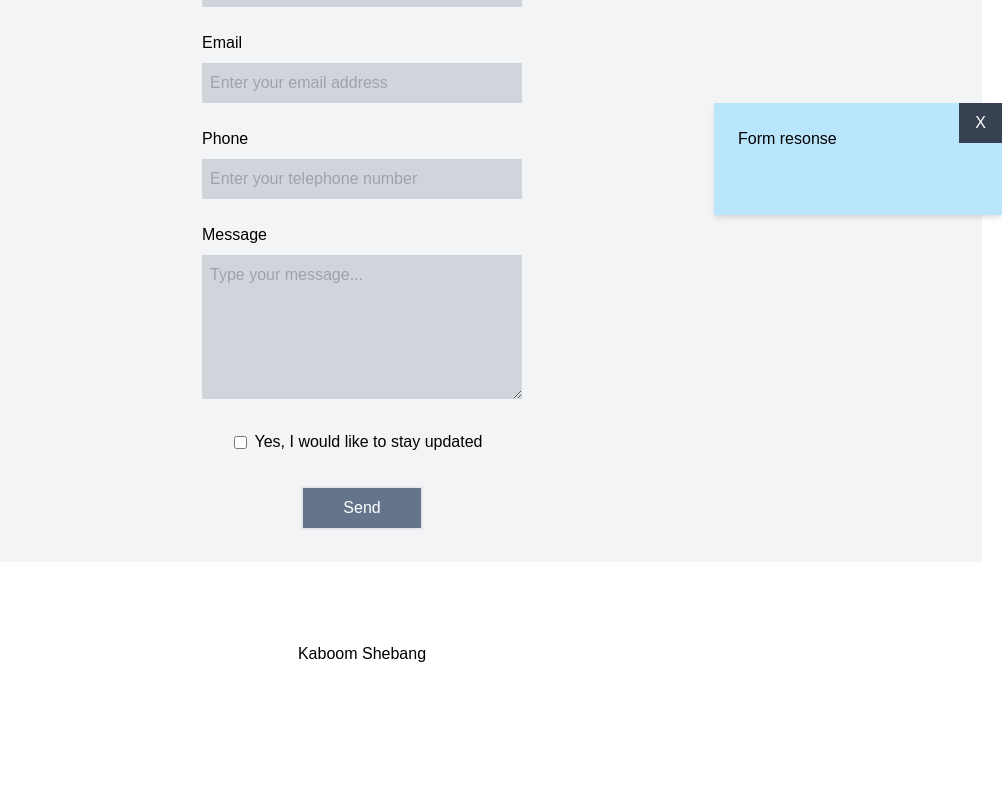
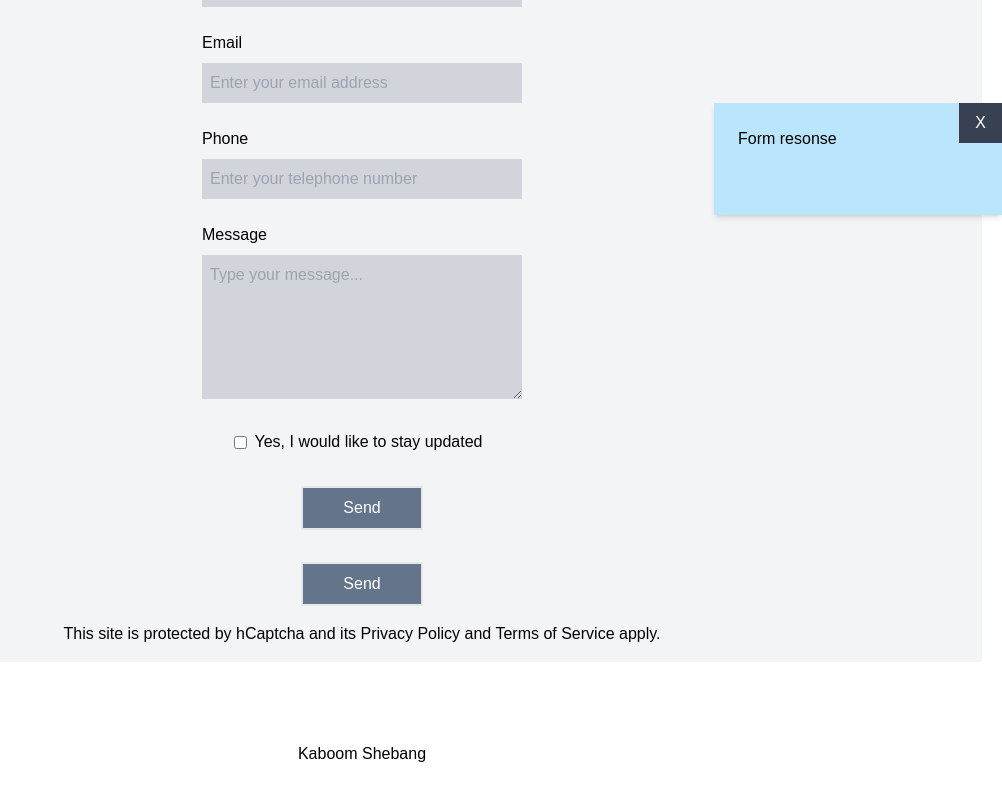
Before and after one commit to wanghaisheng/kbsb-cloudflare-form, a Vue app: page / in a window 1280 px wide. Shown: the part 585-1385 px from the top of the page, without its empty margins (278-1280 px from the left). Before the commit the page ends 1291 px from the top, so only its background shows below. Built offline with nearby package versions, Linux system fonts and the light colour scheme; a web font is replaced by a local one.

Commit message:
Add hcaptcha script and element. Add Cloudflare worker URL to form

```diff
--- a/src/components/Form.vue
+++ b/src/components/Form.vue
@@ -3,11 +3,32 @@ import FormInput from './FormInput.vue';
 import FormTextarea from './FormTextarea.vue';
 import FormResponse from './FormResponse.vue';
 import Button from './Button.vue';
+
+function submitForm() {
+  console.log('Submitted');
+  // Todo: refactor submit, remove form action
+  // https://kbsb-cloudflare-form-worker.kaboom.workers.dev
+  // @submit.prevent="submitForm"
+}
+</script>
+
+<script>
+export default {
+  mounted() {
+    const captcha = document.createElement('script');
+    captcha.setAttribute('src', 'https://js.hcaptcha.com/1/api.js');
+    document.head.appendChild(captcha);
+  },
+};
 </script>
 
 <template>
   <section class="py-10">
-    <form class="flex flex-col items-center bg-gray-100 py-4" action="">
+    <form
+      class="flex flex-col items-center bg-gray-100 py-4"
+      action="https://kbsb-cloudflare-form-worker.kaboom.workers.dev"
+      method="POST"
+    >
       <FormInput
         id="first_name"
         label="First name"
@@ -55,6 +76,17 @@ import Button from './Button.vue';
         label="Yes, I would like to stay updated"
       />
       <Button text="Send" />
+      <div
+        class="h-captcha"
+        data-sitekey="d34868ed-69b1-4794-9516-5e3f0f802bd0"
+      ></div>
+      <Button type="submit" text="Send" />
+      <div>
+        This site is protected by
+        <a href="https://www.hCaptcha.com">hCaptcha</a> and its
+        <a href="https://www.hcaptcha.com/privacy">Privacy Policy</a> and
+        <a href="https://www.hcaptcha.com/terms">Terms of Service</a> apply.
+      </div>
     </form>
     <FormResponse />
   </section>
```
